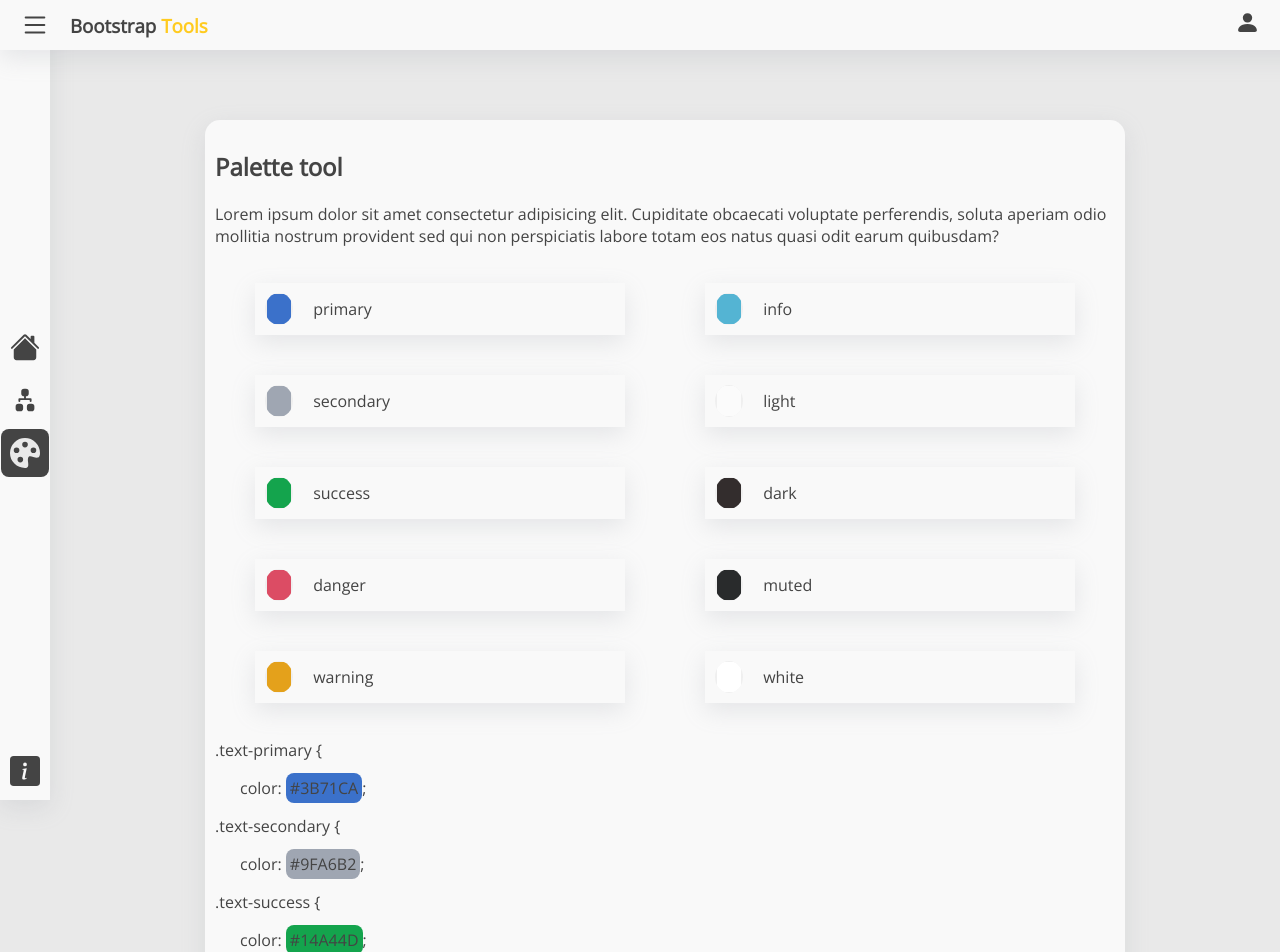
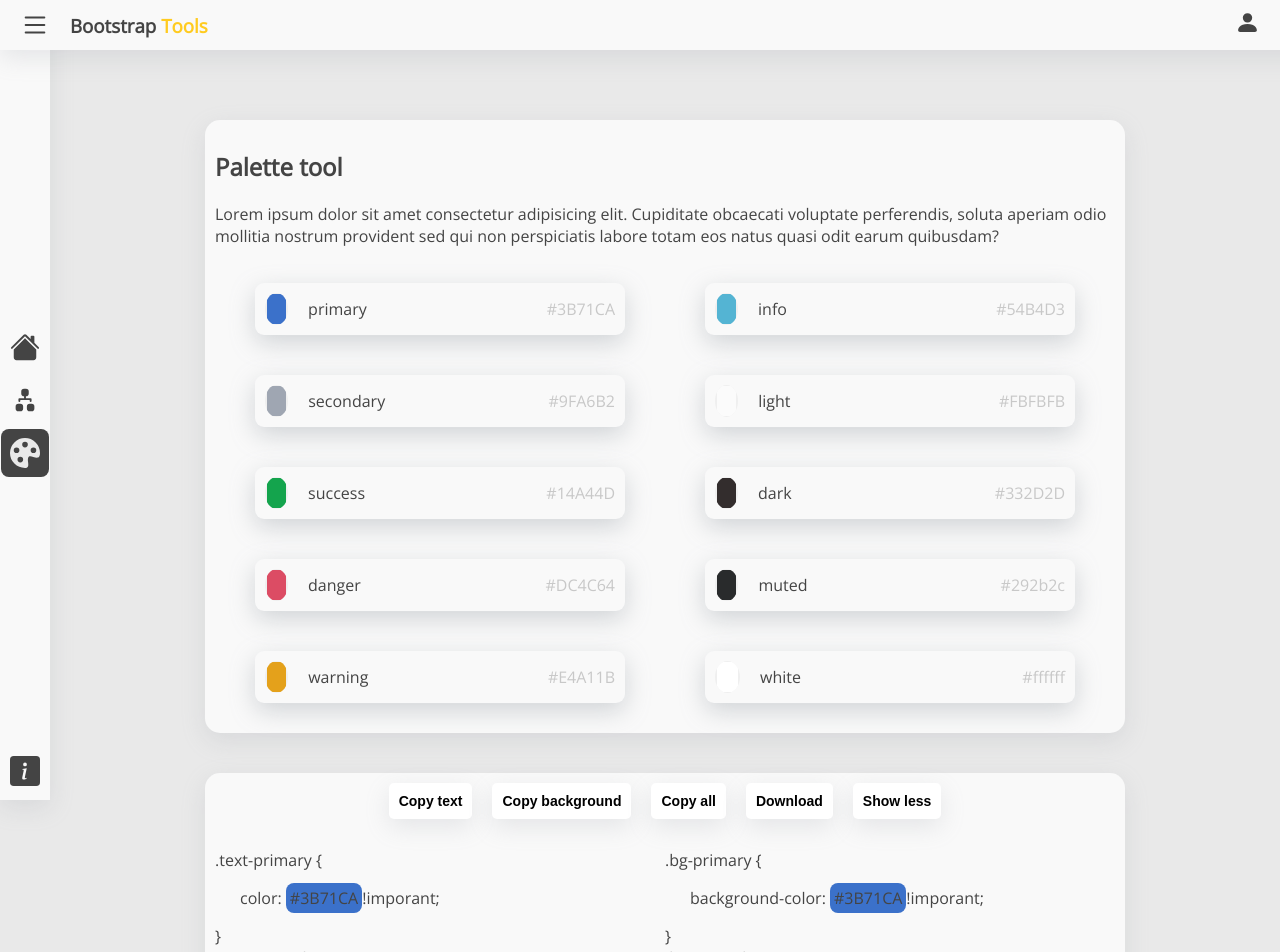
Before and after one commit to dannyseiner/bootstrap-tools, a React (Create React App) app in the folder frontend/: page /palette in a window 1280 px wide. Shown: the top 952 px of the page. Built offline with nearby package versions, Linux system fonts and the light colour scheme.

Commit message:
color palette code generating, download, copy to clipboard

```diff
--- /dev/null
+++ b/frontend/src/components/Alert.tsx
@@ -0,0 +1,15 @@
+import React from "react";
+
+function Alert({ title, variant, show }: any) {
+  return (
+    <div
+      className={`alert-container ${
+        show ? "alert-display" : ""
+      } alert-${variant}`}
+    >
+      <p className="alert-text">{title}</p>
+    </div>
+  );
+}
+
+export default Alert;
--- a/frontend/src/css/index.css
+++ b/frontend/src/css/index.css
@@ -187,7 +187,7 @@ body {
 .custom-row {
   display: flex;
   flex-direction: row;
-  justify-content: space-between;
+  justify-content: center;
   align-items: center;
   width: 100%;
 }
@@ -195,13 +195,55 @@ body {
 .custom-col {
   display: flex;
   flex-direction: column;
-  justify-content: space-between;
+  justify-content: center;
   align-items: center;
   width: 100%;
 }
 
 .flex-wrap {
   flex-wrap: wrap;
+}
+
+.m-0 {
+  margin: 0px !important;
+}
+
+.p-0 {
+  padding: 0px !important;
+}
+
+.alert-container {
+  display: flex;
+  justify-content: center;
+  align-items: center;
+  position: fixed;
+  top: 40px;
+  width: calc(90% - 10px);
+  left: calc(5% - 10px);
+  right: calc(5% - 10px);
+  z-index: 9999;
+  max-width: 700px;
+  min-width: 200px;
+  opacity: 0;
+  margin: auto;
+  font-size: 18px;
+  padding: 10px;
+  border-radius: 10px;
+  box-shadow: rgba(149, 157, 165, 0.4) 0px 8px 24px;
+}
+
+.alert-text {
+  margin: 0px;
+  padding: 0px;
+}
+
+.alert-display {
+  opacity: 1 !important;
+}
+
+.alert-success {
+  background-color: #21d83c;
+  color: rgb(68, 68, 68);
 }
 
 .navbar-container {
@@ -316,10 +358,10 @@ body {
   padding: 10px;
   width: 90%;
   max-width: 350px;
-  min-width: 200px;
   display: flex;
   align-items: center;
-  box-shadow: rgba(149, 157, 165, 0.2) 0px 8px 24px;
+  box-shadow: rgba(149, 157, 165, 0.4) 0px 8px 24px;
+  border-radius: 9px;
 }
 
 .color-input-label {
@@ -344,4 +386,45 @@ body {
   border: none;
 }
 
+.col-palette-result {
+  background-color: grey;
+  height: auto;
+}
+
+.palette-nav-menu {
+  display: flex;
+  flex-direction: row;
+  justify-content: center;
+  align-items: center;
+  gap: 20px;
+  margin-bottom: 30px;
+}
+
+.palette-result-item {
+  width: 100%;
+  margin: auto;
+}
+
+.palette-button {
+  cursor: pointer;
+  border-radius: 5px;
+  border: none;
+  background-color: white;
+  box-shadow: rgba(149, 157, 165, 0.2) 0px 8px 24px;
+  color: black;
+  font-weight: 600;
+  font-size: 14px;
+  padding: 10px;
+}
+
+.palette-button:hover {
+  box-shadow: rgba(149, 157, 165, 0.8) 0px 8px 24px;
+}
+
+.palette-result-small {
+  height: 300px;
+  overflow: auto;
+  transition: 0.3s ease-in-out;
+}
+
 /*# sourceMappingURL=index.css.map */
--- a/frontend/src/css/scss/global.scss
+++ b/frontend/src/css/scss/global.scss
@@ -88,14 +88,14 @@ body {
 .custom-row {
   display: flex;
   flex-direction: row;
-  justify-content: space-between;
+  justify-content: center;
   align-items: center;
   width: 100%;
 }
 .custom-col {
   display: flex;
   flex-direction: column;
-  justify-content: space-between;
+  justify-content: center;
   align-items: center;
   width: 100%;
 }
@@ -103,3 +103,45 @@ body {
 .flex-wrap {
   flex-wrap: wrap;
 }
+
+.m-0 {
+  margin: 0px !important;
+}
+.p-0 {
+  padding: 0px !important;
+}
+
+// ALERT
+.alert-container {
+  display: flex;
+  justify-content: center;
+  align-items: center;
+  position: fixed;
+  top: 40px;
+  width: calc(90% - 10px);
+  left: calc(5% - 10px);
+  right: calc(5% - 10px);
+  z-index: 9999;
+  max-width: 700px;
+  min-width: 200px;
+  opacity: 0;
+  margin: auto;
+  font-size: 18px;
+  padding: 10px;
+  border-radius: 10px;
+  box-shadow: rgba(149, 157, 165, 0.4) 0px 8px 24px;
+}
+
+.alert-text {
+  margin: 0px;
+  padding: 0px;
+}
+
+.alert-display {
+  opacity: 1 !important;
+}
+
+.alert-success {
+  background-color: #21d83c;
+  color: $base-color;
+}
--- a/frontend/src/css/scss/paletteGenerator.scss
+++ b/frontend/src/css/scss/paletteGenerator.scss
@@ -3,10 +3,10 @@
   padding: 10px;
   width: 90%;
   max-width: 350px;
-  min-width: 200px;
   display: flex;
   align-items: center;
-  box-shadow: rgba(149, 157, 165, 0.2) 0px 8px 24px;
+  box-shadow: rgba(149, 157, 165, 0.4) 0px 8px 24px;
+  border-radius: 9px;
 }
 .color-input-label {
   margin-left: 20px;
@@ -27,3 +27,44 @@
 .color-input::-webkit-color-swatch {
   border: none;
 }
+
+.col-palette-result {
+  background-color: grey;
+  height: auto;
+}
+
+.palette-nav-menu {
+  display: flex;
+  flex-direction: row;
+  justify-content: center;
+  align-items: center;
+  gap: 20px;
+  margin-bottom: 30px;
+}
+
+.palette-result-item {
+  width: 100%;
+  margin: auto;
+}
+
+.palette-button {
+  cursor: pointer;
+  border-radius: 5px;
+  border: none;
+  background-color: white;
+  box-shadow: rgba(149, 157, 165, 0.2) 0px 8px 24px;
+  color: black;
+  font-weight: 600;
+  font-size: 14px;
+  padding: 10px;
+}
+
+.palette-button:hover {
+  box-shadow: rgba(149, 157, 165, 0.8) 0px 8px 24px;
+}
+
+.palette-result-small {
+  height: 300px;
+  overflow: auto;
+  transition: 0.3s ease-in-out;
+}
--- a/frontend/src/screens/LayoutGenerator.tsx
+++ b/frontend/src/screens/LayoutGenerator.tsx
@@ -25,7 +25,10 @@ function LayoutGenerator() {
           enim, in ipsam nam voluptas pariatur rerum quam vero illo ut sequi.
         </p>
 
-        <div className="custom-row flex-wrap m-0 p-0">
+        <div
+          className="custom-row flex-wrap m-0 p-0"
+          style={{ justifyContent: "space-between", gap: 10 }}
+        >
           <LayoutDraggable size={"col-sm"} onSuccessDrop={successDropEvent} />
           <LayoutDraggable size={"col-sm"} onSuccessDrop={successDropEvent} />
           <LayoutDraggable size={"col-sm"} onSuccessDrop={successDropEvent} />
--- a/frontend/src/screens/PaletteGenerator.tsx
+++ b/frontend/src/screens/PaletteGenerator.tsx
@@ -1,5 +1,10 @@
-import React, { useState } from "react";
+import React, { useState, useEffect } from "react";
+import Alert from "../components/Alert";
 function PaletteGenerator() {
+  let colorOutput: string = "";
+  let backgroundOutput: string = "";
+  const [copyAlertStatus, setCopyAlertStatus] = useState<boolean>(false);
+  const [showResultMax, setShowResultMax] = useState<boolean>(true);
   const [colorPalette, setColorPalette] = useState<any[]>([
     { color: "#3B71CA", name: "primary" },
     { color: "#9FA6B2", name: "secondary" },
@@ -22,8 +27,58 @@ function PaletteGenerator() {
     setColorPalette(newColorPalette);
   };
 
+  const saveColorsAsCss = () => {
+    const element = document.createElement("a");
+    const file = new Blob(["testovain"], { type: "text/plain" });
+    element.href = URL.createObjectURL(file);
+    element.download = "myFile.txt";
+    document.body.appendChild(element); // Required for this to work in FireFox
+    element.click();
+  };
+
+  const copyEvent = (option: number) => {
+    setCopyAlertStatus(true);
+    switch (option) {
+      case 1:
+        navigator.clipboard.writeText(colorOutput);
+        break;
+      case 2:
+        navigator.clipboard.writeText(backgroundOutput);
+        break;
+      case 3:
+        navigator.clipboard.writeText(`${colorOutput} \n ${backgroundOutput}`);
+        break;
+    }
+    setTimeout(() => {
+      setCopyAlertStatus(false);
+    }, 2000);
+  };
+
+  useEffect(() => {
+    colorOutput = "";
+    backgroundOutput = "";
+    for (let s of colorPalette) {
+      colorOutput += `
+      .text-${s.name}{
+         color: ${s.color} !important;
+      }
+      `;
+      backgroundOutput += `
+      .bg-${s.name}{
+         background-color: ${s.color} !important;
+      }
+      `;
+    }
+  }, [colorPalette]);
+
   return (
     <div>
+      <Alert
+        status={copyAlertStatus}
+        title="Copied to clipboard"
+        variant={"success"}
+        show={copyAlertStatus}
+      />
       <div className="component-container">
         <h2>Palette tool</h2>
         <p>
@@ -38,7 +93,7 @@ function PaletteGenerator() {
             {colorPalette
               .slice(0, colorPalette.length / 2)
               .map((color: any, index: number) => (
-                <div className="color-input-container">
+                <div className="color-input-container" key={index}>
                   <input
                     type="color"
                     value={color.color}
@@ -52,6 +107,7 @@ function PaletteGenerator() {
                   >
                     {color.name}
                   </label>
+                  <span style={{ color: "#c8c8c8" }}>{color.color}</span>
                 </div>
               ))}
           </div>
@@ -59,7 +115,7 @@ function PaletteGenerator() {
             {colorPalette
               .slice(colorPalette.length / 2, colorPalette.length)
               .map((color: any, index: number) => (
-                <div className="color-input-container">
+                <div className="color-input-container" key={index}>
                   <input
                     type="color"
                     value={color.color}
@@ -73,14 +129,47 @@ function PaletteGenerator() {
                   >
                     {color.name}
                   </label>
+                  <span style={{ color: "#c8c8c8" }}>{color.color}</span>
                 </div>
               ))}
           </div>
         </div>
-        <div className="palette-result">
+      </div>
+      <div
+        className="component-container"
+        style={{ marginTop: 40, marginBottom: 80 }}
+      >
+        <div className="palette-nav-menu">
+          <button className="palette-button" onClick={() => copyEvent(1)}>
+            Copy text
+          </button>
+          <button className="palette-button" onClick={() => copyEvent(2)}>
+            Copy background
+          </button>
+          <button className="palette-button" onClick={() => copyEvent(3)}>
+            Copy all
+          </button>
+          <button className="palette-button" onClick={() => saveColorsAsCss()}>
+            Download
+          </button>
+          <button
+            className="palette-button"
+            onClick={() => setShowResultMax(!showResultMax)}
+          >
+            {showResultMax ? "Show less" : "Show more"}
+          </button>
+        </div>
+
+        <div
+          className={`palette-result ${
+            showResultMax ? "" : "palette-result-small"
+          }`}
+        >
+          <div className="custom-row">
+            <div className="custom-col">
               {colorPalette.map((color: any, index: number) => (
-            <div className="palette-result-item">
-              <p>
+                <div className="palette-result-item" key={index}>
+                  <p className="m-0 p-0">
                     .text-{color.name}
                     {" {"}
                   </p>
@@ -95,10 +184,37 @@ function PaletteGenerator() {
                     >
                       {color.color}
                     </span>
-                ;
+                    !imporant;
                   </p>
+                  <p className="m-0 p-0">{"}"}</p>
                 </div>
               ))}
+            </div>
+            <div className="custom-col">
+              {colorPalette.map((color: any, index: number) => (
+                <div className="palette-result-item" key={index}>
+                  <p className="m-0 p-0">
+                    .bg-{color.name}
+                    {" {"}
+                  </p>
+                  <p className="palette-css-value" style={{ marginLeft: 25 }}>
+                    background-color:{" "}
+                    <span
+                      style={{
+                        padding: 4,
+                        backgroundColor: color.color,
+                        borderRadius: 8,
+                      }}
+                    >
+                      {color.color}
+                    </span>
+                    !imporant;
+                  </p>
+                  <p className="m-0 p-0">{"}"}</p>
+                </div>
+              ))}
+            </div>
+          </div>
         </div>
       </div>
     </div>
```
Also changed, not shown: 1 other file (tests, documents, lock files or other folders). Lines whose indentation alone changed are shown as unchanged.
